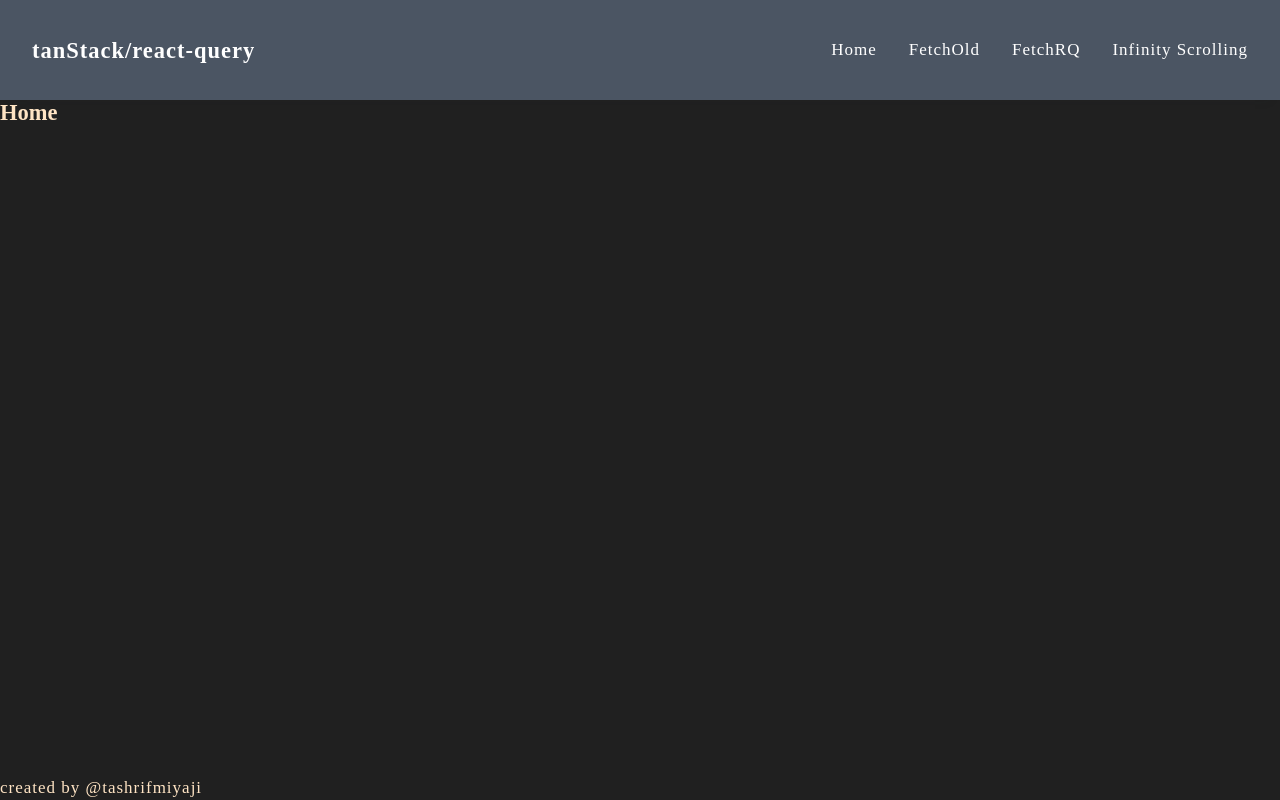
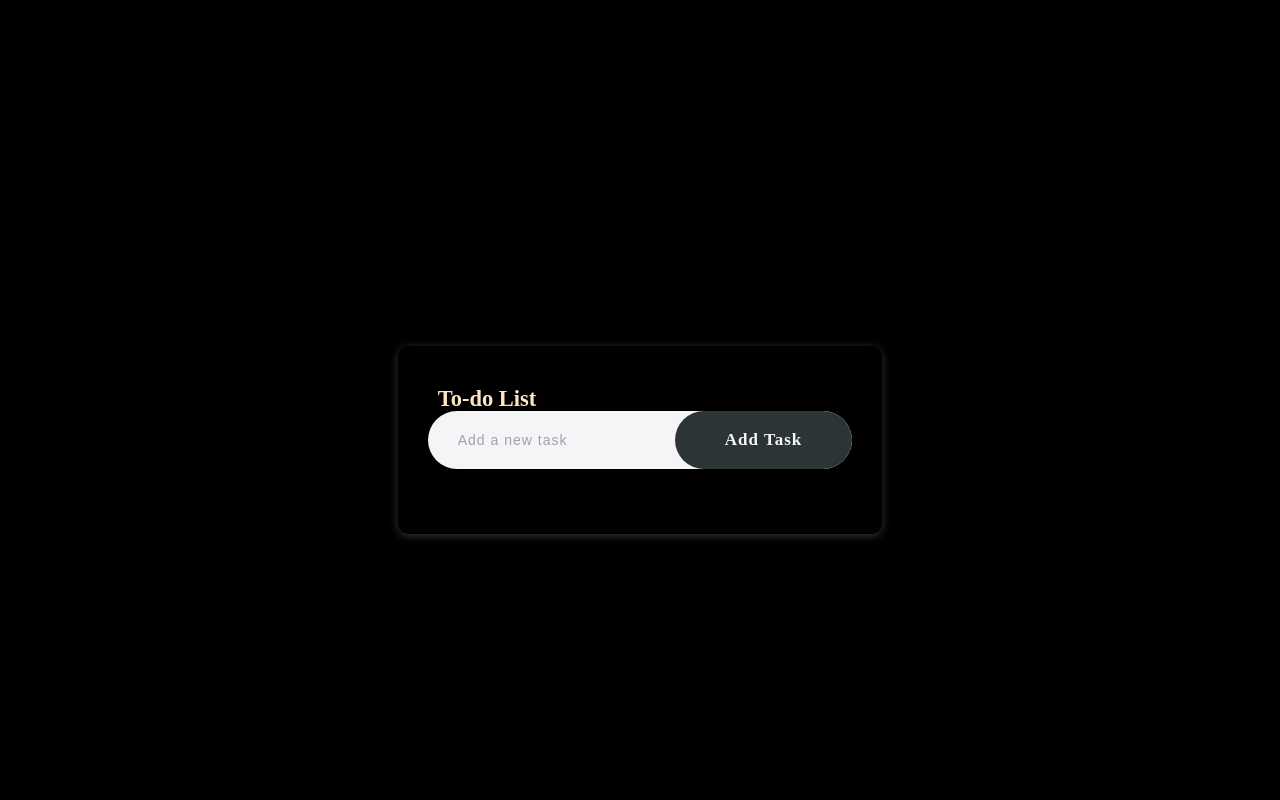
Before and after one commit to tashrifmiyaji/my-react, a React (Vite) app: page / in a window 1280 px wide. Built offline with nearby package versions, Linux system fonts and the light colour scheme.

Commit message:
todo with redux

```diff
--- a/package.json
+++ b/package.json
@@ -16,7 +16,9 @@
     "react": "^19.0.0-rc-603e6108-20241029",
     "react-dom": "^19.0.0-rc-603e6108-20241029",
     "react-icons": "^5.4.0",
-    "react-router-dom": "^7.6.2"
+    "react-redux": "^9.2.0",
+    "react-router-dom": "^7.6.2",
+    "redux": "^5.0.1"
   },
   "devDependencies": {
     "@eslint/js": "^9.13.0",
--- a/src/App.jsx
+++ b/src/App.jsx
@@ -1,4 +1,5 @@
 import "./index.css";
+//
 // import { Netflix } from "./components/netflixCard/NetflixCard";
 // import {EventHandling} from "./components/reactEvent/eventHandling"
 // import { EventProps } from "./components/reactEvent/eventProps";
@@ -43,7 +44,8 @@ import "./index.css";
 // import React_App_With_Axios_For_CRUD_Operations from "./component/React App with Axios For CRUD Operations/app"
 // import { Accordion } from "./Projects/Accordion App/components/UI/Accordion";
 // import WorldExplore from "./Projects/world-explore/app";
-import { TanStackQuery } from "./TanStack Query/app";
+// import { TanStackQuery } from "./TanStack Query/app";
+import { Redux } from "./redux/app";
 
 function App() {
 	return (
@@ -94,7 +96,8 @@ function App() {
 			{/* <React_App_With_Axios_For_CRUD_Operations /> */}
 			{/* <Accordion/> */}
 			{/* <WorldExplore/> */}
-			<TanStackQuery/>
+			{/* <TanStackQuery/> */}
+			<Redux />
 		</>
 	);
 }
--- a/src/main.jsx
+++ b/src/main.jsx
@@ -1,9 +1,15 @@
-import { StrictMode } from 'react'
-import { createRoot } from 'react-dom/client'
-import App from './App.jsx'
+import { StrictMode } from "react";
+import { createRoot } from "react-dom/client";
+import App from "./App.jsx";
+// for redux
+// import '../src/redux/store.jsx'
+import { Provider } from "react-redux";
+import { store } from "./redux/store2.jsx";
 
-createRoot(document.getElementById('root')).render(
-  <StrictMode>
-    <App />
-  </StrictMode>,
-)
+createRoot(document.getElementById("root")).render(
+	<StrictMode>
+		<Provider store={store}>
+			<App />
+		</Provider>
+	</StrictMode>
+);
--- /dev/null
+++ b/src/redux/app.jsx
@@ -0,0 +1,8 @@
+import { Todo } from "./components/todo";
+import "./todo.css"
+
+export const Redux = () => {
+    return(
+        <Todo/>
+    )
+}
--- /dev/null
+++ b/src/redux/components/todo.jsx
@@ -0,0 +1,65 @@
+import { useSelector, useDispatch } from "react-redux";
+import { MdDeleteForever } from "react-icons/md";
+import { useState } from "react";
+import { addTask, deleteTask } from "../store2";
+
+export const Todo = () => {
+	const [task, setTask] = useState("");
+	const dispatch = useDispatch();
+
+	const state = useSelector((state) => state);
+
+	// handle submit
+	const handleTodoSubmit = (e) => {
+		e.preventDefault();
+
+		if (task !== "") {
+			dispatch(addTask(task));
+			setTask("");
+		}
+	};
+
+	// handle task deleting.
+	const handleDeleteTask = (id) => {
+		dispatch(deleteTask(id))
+	};
+
+	return (
+		<div className="container">
+			<div className="todo-app">
+				<h1>
+					<i className=""></i>To-do List
+				</h1>
+				<div className="row">
+					<form onSubmit={handleTodoSubmit}>
+						<input
+							type="text"
+							id="input-box"
+							placeholder="Add a new task"
+							value={task}
+							onChange={(e) => setTask(e.target.value)}
+						/>
+						<button>Add Task</button>
+					</form>
+				</div>
+				<ul id="list-container">
+					{state.task.map((curElement, index) => {
+						return (
+							<li key={index}>
+								<p>
+									{index}. {curElement}
+								</p>
+								<div>
+									<MdDeleteForever
+										className="icon-style"
+										onClick={() => handleDeleteTask(index)}
+									/>
+								</div>
+							</li>
+						);
+					})}
+				</ul>
+			</div>
+		</div>
+	);
+};
--- /dev/null
+++ b/src/redux/store.jsx
@@ -0,0 +1,80 @@
+// external import
+import { createStore } from "redux";
+
+const ADD_TASK = "task/add";
+const DELETE_TASK = "task/delete";
+
+// initial state
+const initialState = {
+	task1: [],
+	task2: [],
+};
+
+// step 1 create a simple reducer function
+const taskReducer = (state = initialState, action) => {
+	switch (action.type) {
+		case ADD_TASK:
+			return {
+				...state,
+				task1: [...state.task1, action.payLoad.data],
+			};
+
+		case DELETE_TASK:
+			const updatedTask = state.task1.filter(
+				(curTask, index) => index !== action.payLoad.id
+			);
+			return {
+				...state,
+				task1: updatedTask,
+			};
+
+		default:
+			return state;
+	}
+};
+
+// step 2 create the redux store using the reducer
+const store = createStore(taskReducer);
+console.log(store);
+
+// step 2 log the initial state.
+// the getState method is a synchronous function that returns the current state of a Redux application. It includes the entire state of the application, including all the reducers and their respective states.
+console.log("initial state log1", store.getState());
+
+// step 3 Dispatch an action to add a task.
+store.dispatch({
+	type: ADD_TASK,
+	payLoad: { data: "I have to get up at 5 am." },
+});
+console.log("added a task log2", store.getState());
+
+// step 3 Dispatch an action to add a task.
+store.dispatch({
+	type: ADD_TASK,
+	payLoad: { data: "I have to sleep at 10 pm." },
+});
+console.log("added a task log2", store.getState());
+
+// step 3 Dispatch an action to delete a task.
+store.dispatch({ type: DELETE_TASK, payLoad: { id: 1 } });
+console.log("delete a task log4", store.getState());
+
+//
+//
+// step 4 create action creator.
+const taskCreator = (task) => {
+	return { type: task.type, payLoad: task.payLoad };
+};
+
+store.dispatch(
+	taskCreator({
+		type: ADD_TASK,
+		payLoad: { data: "i have to pray fajar salat at dawn." },
+	})
+);
+//
+console.log("added a task log5", store.getState());
+
+//
+store.dispatch(taskCreator({ type: DELETE_TASK, payLoad: { id: 0 } }));
+console.log("delete a task log6", store.getState());
--- /dev/null
+++ b/src/redux/store2.jsx
@@ -0,0 +1,34 @@
+import { createStore } from "redux";
+
+const ADD_TASK = "task/add";
+const DELETE_TASK = "task/delete";
+
+const initialState = {
+	task: [],
+};
+
+const taskReducer = (state = initialState, action) => {
+	switch (action.type) {
+		case ADD_TASK:
+			return { ...state, task: [...state.task, action.payLoad] };
+
+		case DELETE_TASK:
+			const updatedTask = state.task.filter((curTask, index) => {
+				return index !== action.payLoad;
+			});
+			return { ...state, task: updatedTask };
+
+		default:
+			return state;
+	}
+};
+
+export const store = createStore(taskReducer);
+
+export const addTask = (task) => {
+	return { type: ADD_TASK, payLoad: task };
+};
+
+export const deleteTask = (id) => {
+	return { type: DELETE_TASK, payLoad: id };
+};
--- /dev/null
+++ b/src/redux/todo.css
@@ -0,0 +1,108 @@
+* {
+    margin: 0;
+    padding: 0;
+    box-sizing: border-box;
+}
+
+html {
+    font-size: 62.5%;
+    font-family: "urbanist", sans-serif;
+}
+
+body {
+    font-size: 1.6rem;
+}
+
+p,
+li,
+button {
+    font-size: 1.7rem;
+    letter-spacing: 0.1rem;
+}
+
+::placeholder {
+    font-family: "urbanist", sans-serif;
+    font-size: 1.4rem;
+    letter-spacing: 0.1rem;
+}
+
+button,
+h1 {
+    font-family: "Montserrat";
+}
+
+.container {
+    display: flex;
+    justify-content: center;
+    align-items: center;
+    height: 100vh;
+    max-width: 100%;
+    background-color: #2d3436;
+    background-image: linear-gradient(315deg, #2d3436, 0%, #000000 74%);
+}
+
+.todo-app {
+    margin: 10rem 0 2rem;
+    padding: 4rem 3rem;
+    border-radius: 1rem;
+    background: linear-gradient(to right, #ece9e6 #ffffff);
+    box-shadow: rgba(255, 255, 255, 0.2) 0rem 0.2rem 1rem;
+}
+
+.todo-app i {
+    margin-right: 1rem;
+}
+
+.row {
+    display: flex;
+    align-items: center;
+    justify-content: space-between;
+    border-radius: 3rem;
+    padding-left: 2rem;
+    margin-bottom: 2.5rem;
+    background-color: #f5f5f7;
+    color: #000000;
+}
+
+input {
+    flex: 1;
+    border: none;
+    outline: none;
+    background-color: transparent;
+    padding: 1rem;
+    font-family: "Urbanist", sans-serif;
+}
+
+button {
+    border: none;
+    outline: none;
+    padding: 1.6rem 5rem;
+    background-color: #2d3436;
+    color: #f5f7f8;
+    font-weight: 800;
+    border-radius: 4rem;
+    cursor: pointer;
+}
+
+ul li {
+    list-style: none;
+    padding: 1rem 8rem 1rem 5rem;
+    user-select:  none;
+    cursor: pointer;
+    position: relative;
+    display: flex;
+    align-items: center;
+    justify-content: space-between;
+    gap: 1.2rem;
+}
+
+ul li:hover {
+    background-color: rgb(234, 2,2,0.1);
+}
+
+ul li .icon-style {
+    color: red;
+    width: 3rem;
+    height: 3rem;
+    text-decoration: line-through;
+}
```
Also changed, not shown: 1 other file (tests, documents, lock files or other folders).
